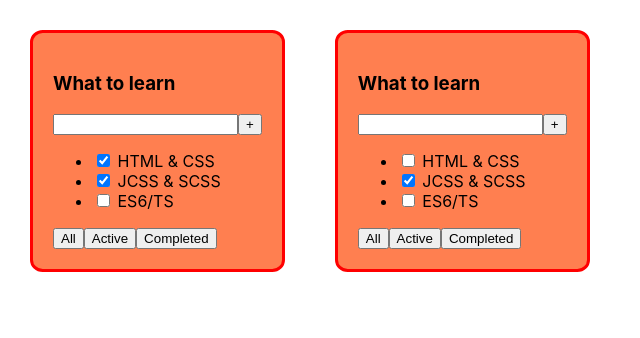
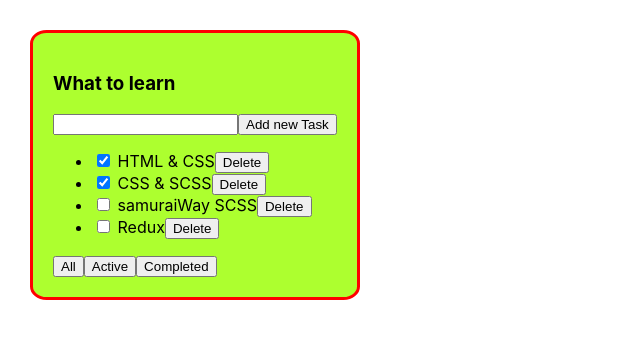
Before and after one commit to Vance051/1-todolist, a React (Create React App) app: page / in a window 1280 px wide. Shown: the top 338 px of the page, without its empty margins (0-640 px from the left). Built offline with nearby package versions, Linux system fonts and the light colour scheme.

Commit message:
Add filter by "all" active|completed

```diff
--- a/src/App.css
+++ b/src/App.css
@@ -11,7 +11,7 @@
   border: 3px solid red;
   border-radius: 5% ;
   padding: 20px;
-  background: coral;
+  background: greenyellow;
 
 }
 
@@ -20,5 +20,5 @@
   border: 3px solid red;
   border-radius: 5% ;
   padding: 20px;
-  background: greenyellow;
+  background: coral;
 }
--- a/src/App.tsx
+++ b/src/App.tsx
@@ -1,4 +1,4 @@
-import React from 'react';
+import React, {useState} from 'react';
 import './App.css';
 import TodoList from "./TodoList";
 
@@ -7,27 +7,44 @@ export type TaskType = {
     title: string,
     isDone: boolean
 }
-const tasks: TaskType[] = [
-    {id: 1, title: "HTML & CSS", isDone: true},
-    {id: 2, title: "CSS & SCSS", isDone: true},
-    {id: 3, title: "ES6/TS", isDone: false},
-]
-const tasks1: TaskType[] = [
-    {id: 1, title: "HTML & CSS", isDone: false},
-    {id: 2, title: "CSS & SCSS", isDone: true},
-    {id: 3, title: "ES6/TS", isDone: false},
-]
-
+export type FilterValuesType = 'all' | 'active' | 'completed'
 
 function App(): JSX.Element {
+
+    const [tasks, setTasks] = useState<Array<TaskType>>([
+        {id: 1, title: "HTML & CSS", isDone: true},
+        {id: 2, title: "CSS & SCSS", isDone: true},
+        {id: 3, title: "samuraiWay SCSS", isDone: false},
+        {id: 4, title: "Redux", isDone: false},
+    ])
+    const removeTask = (taskId: number) => {
+        setTasks(tasks.filter((task) => task.id !== taskId))
+    }
+
+    const changeTodoListFilter = (filter: FilterValuesType) => {
+        setFilter(filter)
+    }
+
+    // фильтруем на активные все или выполненные
+    const [filter, setFilter] = useState<FilterValuesType>('all')
+    let tasksForRender: Array<TaskType> = []
+    if (filter === 'all') {
+        tasksForRender = tasks
+    }
+    if (filter === 'active') {
+        tasksForRender = tasks.filter(task => !task.isDone)
+    }
+    if (filter === 'completed') {
+        tasksForRender = tasks.filter(task => task.isDone)
+    }
+
     return (
         <div className="App">
             <TodoList
+                removeTasks={removeTask}
                 title={"What to learn"}
-                tasks={tasks}/>
-            <TodoList
-                title={"What to learn"}
-                tasks={tasks1}/>
+                tasks={tasksForRender}
+                changeTodoListFilter={changeTodoListFilter}/>
         </div>
     );
 }
--- a/src/TodoList.tsx
+++ b/src/TodoList.tsx
@@ -1,10 +1,12 @@
 import React, {FC} from 'react';
-import {TaskType} from "./App";
+import {FilterValuesType, TaskType} from "./App";
 
 
 type TodoListPropsType = {
     title: string,
     tasks: Array<TaskType>
+    removeTasks: (taskId: number) => void
+    changeTodoListFilter: (filter: FilterValuesType) => void
 }
 const TodoList: FC<TodoListPropsType> = (props) => {
     let isAllTaskIsMotDone = true;
@@ -12,28 +14,39 @@ const TodoList: FC<TodoListPropsType> = (props) => {
         if (props.tasks[i].isDone) {
             isAllTaskIsMotDone = false
             break;
-
         }
     }
     const todoClasses = isAllTaskIsMotDone ? "todolist-empty" : "todolist";
 
+    const todoListItems: Array<JSX.Element> = props.tasks.map((task) => {
+        return (<li>
+            <input type="checkbox" checked={task.isDone}/> <span>{task.title}</span>
+            <button onClick={() =>
+                (props.removeTasks(task.id))}>Delete
+            </button>
+        </li>)
+    }) // Array<JSX.Element>
 
     return (
         <div className={todoClasses}>
             <h3>{props.title}</h3>
             <div>
                 <input/>
-                <button>+</button>
+                <button>Add new Task</button>
             </div>
             <ul>
-                <li><input type="checkbox" checked={props.tasks[0].isDone}/> <span>{props.tasks[0].title}</span></li>
-                <li><input type="checkbox" checked={props.tasks[1].isDone}/> <span>J{props.tasks[1].title}</span></li>
-                <li><input type="checkbox" checked={props.tasks[2].isDone}/> <span>{props.tasks[2].title}</span></li>
+                {todoListItems}
             </ul>
             <div>
-                <button>All</button>
-                <button>Active</button>
-                <button>Completed</button>
+                <button onClick={() =>
+                    (props.changeTodoListFilter('all'))}>All
+                </button>
+                <button onClick={() =>
+                    (props.changeTodoListFilter('active'))}>Active
+                </button>
+                <button onClick={() =>
+                    (props.changeTodoListFilter('completed'))}>Completed
+                </button>
             </div>
         </div>
     );
```
